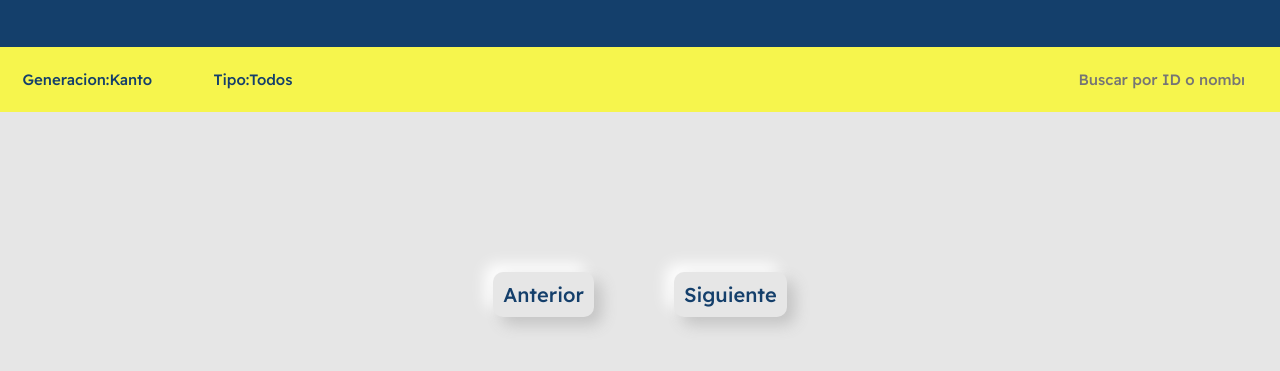
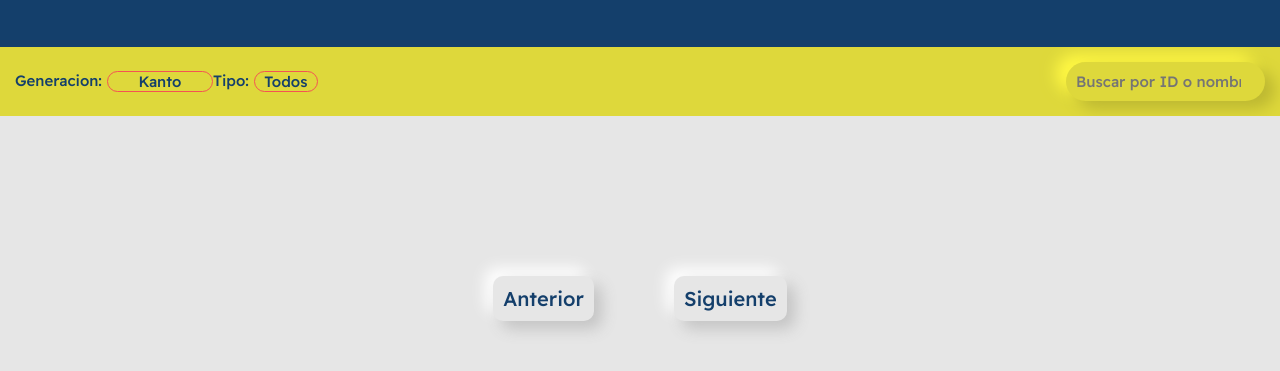
Before and after one commit to pablobenito2001/PokeFind-project, a website with bundled scripts: page public/index.html in a window 1280 px wide. Shown: the part 207-578 px from the top of the page. Built offline with nearby package versions, Linux system fonts and the light colour scheme; no server answers.

Commit message:
nav doesn't work yet 19-8-22

```diff
--- a/public/index.html
+++ b/public/index.html
@@ -1,5 +1,5 @@
 <!DOCTYPE html>
-<html lang="es" style="--ligth-shadow: ; --dark-shadow: ; --bg-wrapper: #e6e6e6; --blue-color: #143F6B; --blue-Dshadow: #ffffff; --blue-Lshadow: #ffffff;--red-color: #F55353; --orange-color: #FEB139; --yellow-color: #F6F54D;">
+<html lang="es" style="--ligth-shadow: ; --dark-shadow: ; --bg-wrapper: #e6e6e6; --blue-color: #143F6B; --blue-Dshadow: #ffffff; --blue-Lshadow: #ffffff;--red-color: #F55353; --orange-color: #FEB139; --yellow-color: #ded83b; --yellow-Lshadow: ; --yellow-Dshadow: ;">
 <head>
     <meta charset="UTF-8">
     <meta http-equiv="X-UA-Compatible" content="IE=edge">
@@ -24,9 +24,9 @@
     <nav class="l-full bg-yellow">
         <div class="nav">
             <div class="nav--group">
-                <label for="generation" class="nav--select">
+                <label for="generation" class="nav--label">
                     Generacion:
-                    <select name="generation" id="generation">
+                    <select name="generation" id="generation" class="nav--select">
                         <option value="Kanto">Kanto</option>
                         <option value="Jotho">Jotho</option>
                         <option value="Hoenn">Hoenn</option>
@@ -36,9 +36,9 @@
                         <option value="Galar">Galar</option>
                     </select>
                 </label>
-                <label for="type" class="nav--select">
+                <label for="type" class="nav--label">
                     Tipo:
-                    <select name="type" id="type">
+                    <select name="type" id="type" class="nav--select">
                         <option value="all">Todos</option>
                         <option value="normal">Normal</option>
                         <option value="psychic">Psiquico</option>
@@ -48,7 +48,7 @@
                     </select>
                 </label>
             </div>
-            <input type="search" id="search" placeholder="Buscar por ID o nombre" maxlength="20" aria-label="Search through site content">
+            <input type="search" id="search" placeholder="Buscar por ID o nombre" maxlength="20" aria-label="Search through site content" class="nav--search">
         </div>
     </nav>
     <section class="l-wrapp" id="wrapper">
--- a/public/styles/modules/modules.css
+++ b/public/styles/modules/modules.css
@@ -34,9 +34,10 @@
           align-items: center;
   -ms-flex-wrap: wrap;
       flex-wrap: wrap;
-  padding: 1.5em;
+  padding: 1em;
   font-size: 1.5em;
   color: var(--white-color);
+  overflow: hidden;
 }
 
 .nav--group {
@@ -51,10 +52,25 @@
           justify-content: center;
 }
 
-.nav--select {
+.nav--label {
   display: -webkit-box;
   display: -ms-flexbox;
   display: flex;
+}
+
+.nav--select {
+  margin-left: 5px;
+  text-align: center;
+  border: solid 1px var(--red-color);
+  border-radius: 50px;
+}
+
+.nav--search {
+  padding: 10px;
+  background-color: transparent;
+  border-radius: 50px;
+  -webkit-box-shadow: 10px 8px 15px var(--yellow-Dshadow), -10px -8px 15px var(--yellow-Lshadow);
+          box-shadow: 10px 8px 15px var(--yellow-Dshadow), -10px -8px 15px var(--yellow-Lshadow);
 }
 
 .pokeCard {
--- a/src/index.js
+++ b/src/index.js
@@ -6,7 +6,7 @@ const luminate = 0.15,
 nroPages = 20,
 wrapper = document.getElementById('wrapper'),
 cardHeader = document.getElementById('cardHeader')
-let init = 0;
+var init = 0;
 
 function pages(init, final){
     deleteNodes(wrapper)
@@ -30,6 +30,8 @@ window.onload = function(){
     document.documentElement.style.setProperty('--dark-shadow', shadowGenerate(document.documentElement.style.getPropertyValue('--bg-wrapper'), -luminate));
     document.documentElement.style.setProperty('--blue-Lshadow', shadowGenerate(document.documentElement.style.getPropertyValue('--blue-color'), luminate));
     document.documentElement.style.setProperty('--blue-Dshadow', shadowGenerate(document.documentElement.style.getPropertyValue('--blue-color'), -luminate));
+    document.documentElement.style.setProperty('--yellow-Lshadow', shadowGenerate(document.documentElement.style.getPropertyValue('--yellow-color'), luminate));
+    document.documentElement.style.setProperty('--yellow-Dshadow', shadowGenerate(document.documentElement.style.getPropertyValue('--yellow-color'), -luminate));
 };
 
 setInterval(()=>{
```
